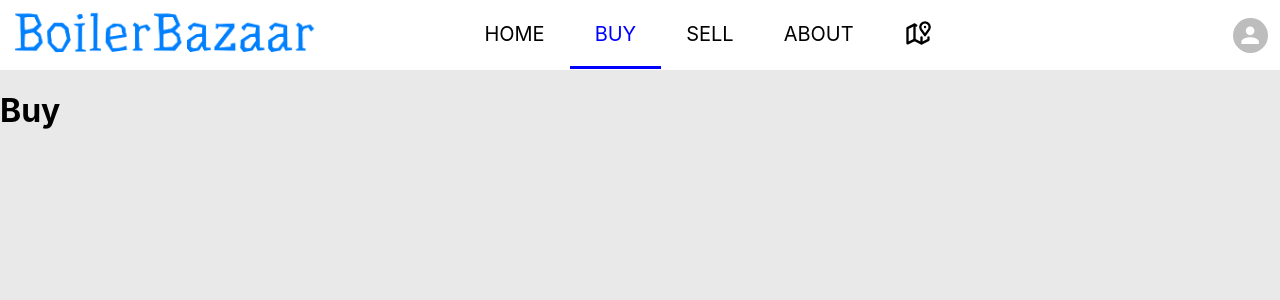
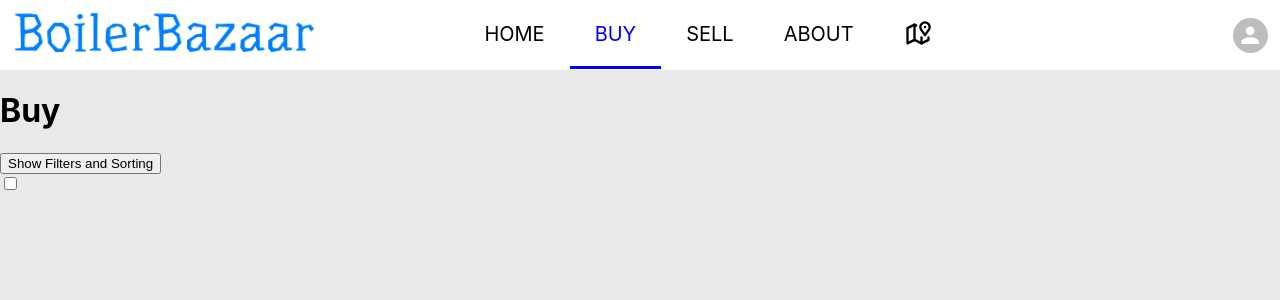
Before and after one commit to wang4621/boilerbazaar, a React (Create React App) app: page /buy in a window 1280 px wide. Shown: the top 300 px of the page. Built offline with nearby package versions, Linux system fonts and the light colour scheme.

Commit message:
Add toggle filter display to Buy

```diff
--- /dev/null
+++ b/src/pages/Buy.css
@@ -0,0 +1,3 @@
+.filters {
+    display:flex;
+}
--- a/src/pages/Buy.js
+++ b/src/pages/Buy.js
@@ -1,6 +1,25 @@
+import './Buy.css';
+
 function Buy (){
+    //Function to toggle the display of filters and sorting options
+    function toggleFilters() {
+        const filtersDiv = document.getElementById("filters");
+        const filtersButton = document.getElementById("filtersButton");
+        if (filtersDiv.style.display !== "none") {
+            filtersDiv.style.display = "none";
+        }
+        else {
+            filtersDiv.style.display = "block";
+        }
+    }
     return (
-        <h1>Buy</h1>
+        <div>
+            <h1>Buy</h1>
+            <button id="filtersButton" onClick={toggleFilters}>Show Filters and Sorting</button>
+            <div class="filters" id="filters">
+                <input type="checkbox"></input>
+            </div>
+        </div>
     )
 }
 
```
